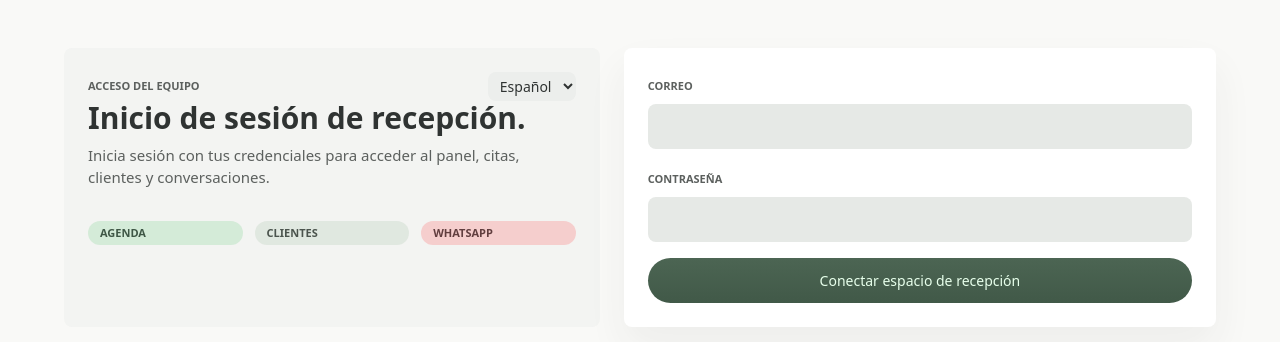
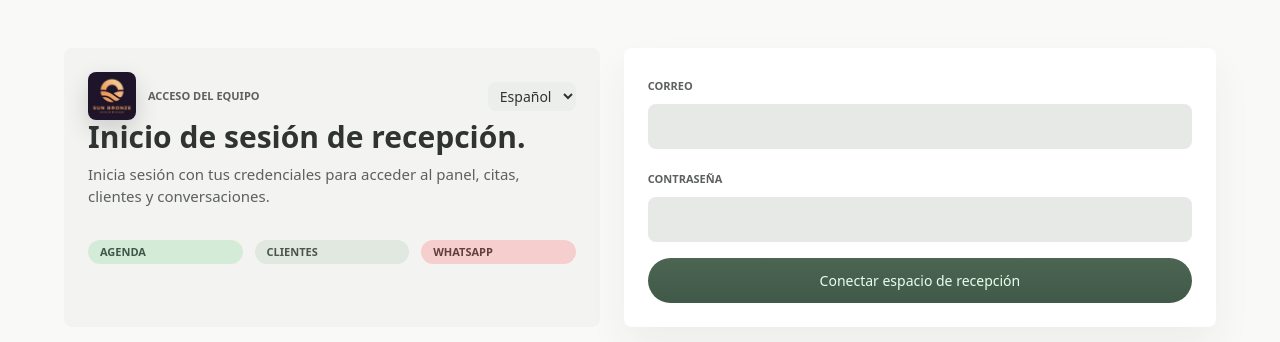
Before and after one commit to lkccomander/sunbronze, a Next.js app in the folder frontend/: page /login in a window 1280 px wide. Shown: the top 342 px of the page. Built offline with nearby package versions, Linux system fonts and the light colour scheme; no server answers.

Commit message:
new logo

```diff
--- a/frontend/app/globals.css
+++ b/frontend/app/globals.css
@@ -116,7 +116,23 @@ body {
 }
 
 .sidebar-brand {
+  align-items: center;
+  display: flex;
+  gap: var(--space-3);
   padding: var(--space-8) var(--space-6) var(--space-6);
+}
+
+.sidebar-brand-logo,
+.login-brand-logo {
+  border-radius: var(--radius-md);
+  box-shadow: 0 10px 24px rgb(0 0 0 / 0.16);
+  flex-shrink: 0;
+  object-fit: cover;
+}
+
+.sidebar-brand-logo {
+  height: 44px;
+  width: 44px;
 }
 
 .sidebar-brand-name {
@@ -134,6 +150,18 @@ body {
   letter-spacing: 0;
   margin-top: var(--space-1);
   text-transform: uppercase;
+}
+
+.login-brand {
+  align-items: center;
+  display: flex;
+  gap: var(--space-3);
+  min-width: 0;
+}
+
+.login-brand-logo {
+  height: 48px;
+  width: 48px;
 }
 
 .sidebar-nav {
--- a/frontend/app/login/page.tsx
+++ b/frontend/app/login/page.tsx
@@ -1,8 +1,10 @@
 "use client";
 
+import Image from "next/image";
 import { useRouter } from "next/navigation";
 import { FormEvent, useEffect, useState } from "react";
 
+import logoImage from "@/app/assets/logo.jpg";
 import { DEFAULT_LOCALE, LOCALE_COOKIE_NAME, dictionaries, normalizeLocale, type Locale } from "@/lib/i18n";
 
 export default function LoginPage() {
@@ -59,7 +61,10 @@ export default function LoginPage() {
       <div className="mx-auto grid max-w-6xl gap-6 lg:grid-cols-[0.95fr_1.05fr]">
         <section className="card-muted">
           <div className="flex items-center justify-between gap-4">
-            <p className="stat-label">{d.login.eyebrow}</p>
+            <div className="login-brand">
+              <Image className="login-brand-logo" src={logoImage} alt="SunBronze" priority />
+              <p className="stat-label">{d.login.eyebrow}</p>
+            </div>
             <select
               className="rounded-[var(--radius-md)] bg-[var(--color-surface-container)] px-2 py-1 text-sm text-[var(--color-on-surface)] outline-none transition focus-visible:ring-2 focus-visible:ring-[var(--color-primary)]"
               value={locale}
--- a/frontend/components/app-shell.tsx
+++ b/frontend/components/app-shell.tsx
@@ -1,6 +1,8 @@
 import Link from "next/link";
+import Image from "next/image";
 import type { ReactNode } from "react";
 
+import logoImage from "@/app/assets/logo.jpg";
 import { LocaleSwitcher } from "@/components/locale-switcher";
 import { getApiStatus } from "@/lib/api";
 import { getRequestDictionary } from "@/lib/i18n-server";
@@ -52,8 +54,11 @@ export async function AppShell({
     <div className="app-layout">
       <aside className="sidebar">
         <div className="sidebar-brand">
-          <div className="sidebar-brand-name">{d.shell.brand}</div>
-          <div className="sidebar-brand-sub">{d.shell.subBrand}</div>
+          <Image className="sidebar-brand-logo" src={logoImage} alt="SunBronze" priority />
+          <div className="min-w-0">
+            <div className="sidebar-brand-name">{d.shell.brand}</div>
+            <div className="sidebar-brand-sub">{d.shell.subBrand}</div>
+          </div>
         </div>
 
         <nav className="sidebar-nav" aria-label={d.shell.nav.dashboard}>
```
Also changed, not shown: frontend/app/assets/logo.jpg (added), 1 other file (tests, documents, lock files or other folders).
